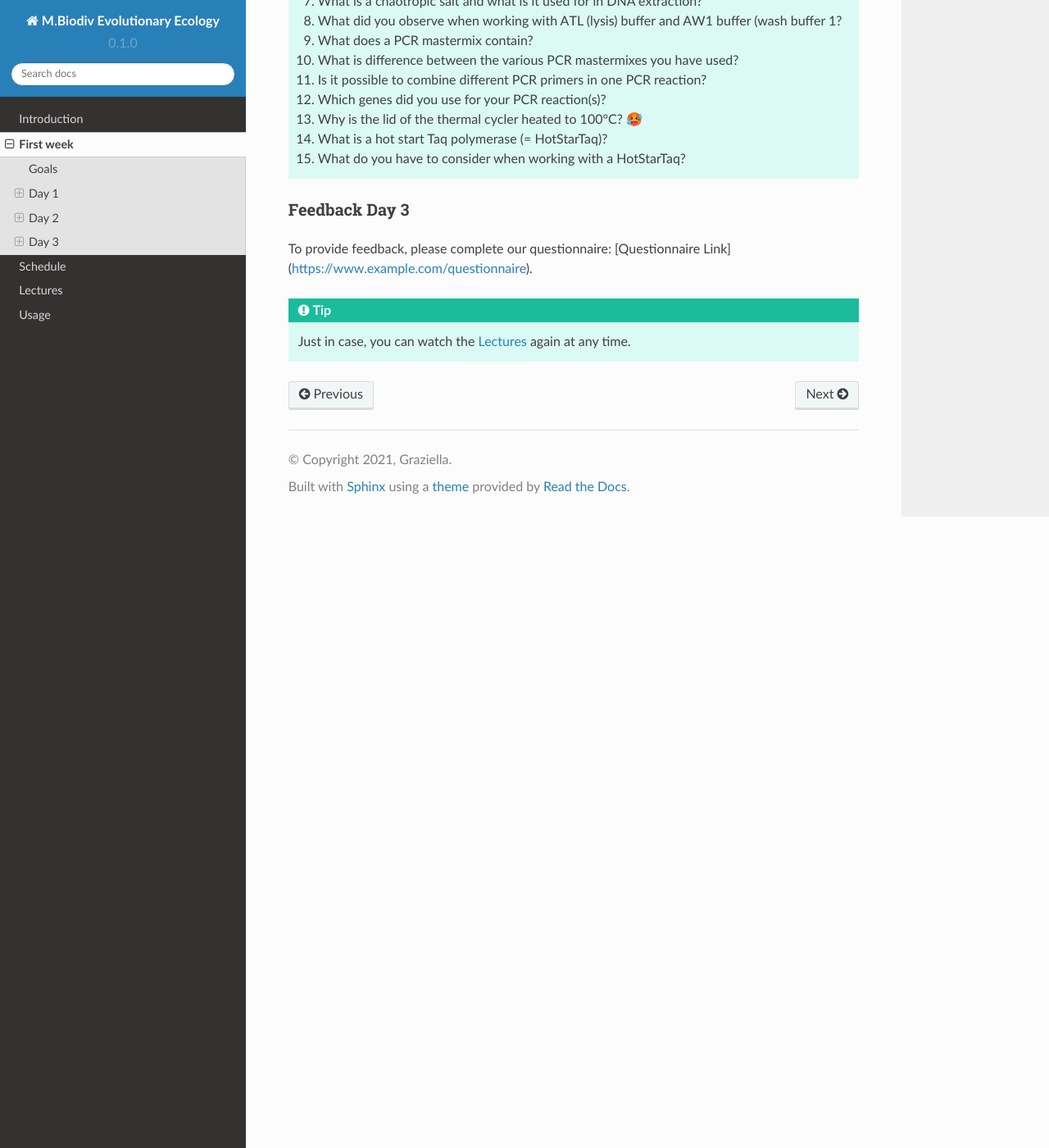
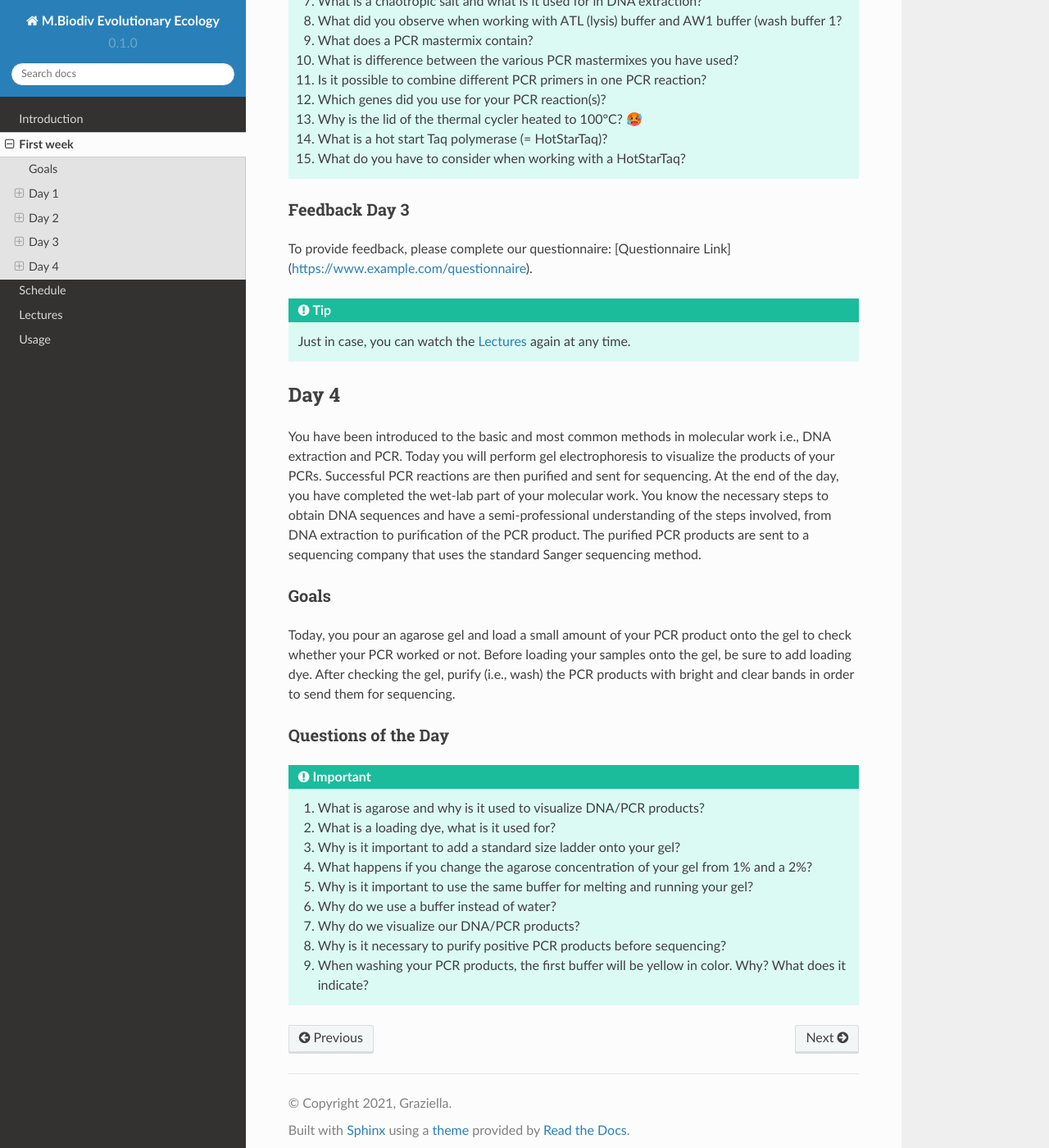
Before and after one commit to bheimbu/evolutionary_ecology, a Sphinx documentation site: the page built from docs/source/first_week.rst, in a window 1280 px wide and 1400 px high, scrolled down 5048 px. Shown: the whole window at 82% size. Built offline with Sphinx 7.4.7 and the Read the Docs theme 2.0.0, drawn with Linux system fonts in a browser that asks for light colours; pages that are not in the unit, such as notebooks, are missing from menus.

Commit message:
Update first_week.rst

```diff
--- a/docs/source/first_week.rst
+++ b/docs/source/first_week.rst
@@ -143,3 +143,26 @@ To provide feedback, please complete our questionnaire: [Questionnaire Link](htt
 
 .. tip::
    Just in case, you can watch the :ref:`lectures` again at any time.
+
+Day 4
+-----
+You have been introduced to the basic and most common methods in molecular work i.e., DNA extraction and PCR. Today you will perform gel electrophoresis to visualize the products of your PCRs. Successful PCR reactions are then purified and sent for sequencing.
+At the end of the day, you have completed the wet-lab part of your molecular work. You know the necessary steps to obtain DNA sequences and have a semi-professional understanding of the steps involved, from DNA extraction to purification of the PCR product.
+The purified PCR products are sent to a sequencing company that uses the standard Sanger sequencing method.
+
+Goals
+^^^^^
+Today, you pour an agarose gel and load a small amount of your PCR product onto the gel to check whether your PCR worked or not. Before loading your samples onto the gel, be sure to add loading dye. After checking the gel, purify (i.e., wash) the PCR products with bright and clear bands in order to send them for sequencing.
+
+Questions of the Day
+^^^^^^^^^^^^^^^^^^^
+.. important::
+  1. What is agarose and why is it used to visualize DNA/PCR products?
+  2. What is a loading dye, what is it used for?
+  3. Why is it important to add a standard size ladder onto your gel?
+  4. What happens if you change the agarose concentration of your gel from 1% and a 2%?
+  5. Why is it important to use the same buffer for melting and running your gel?
+  6. Why do we use a buffer instead of water?
+  7. Why do we visualize our DNA/PCR products?
+  8. Why is it necessary to purify positive PCR products before sequencing?
+  9. When washing your PCR products, the first buffer will be yellow in color. Why? What does it indicate?
```
